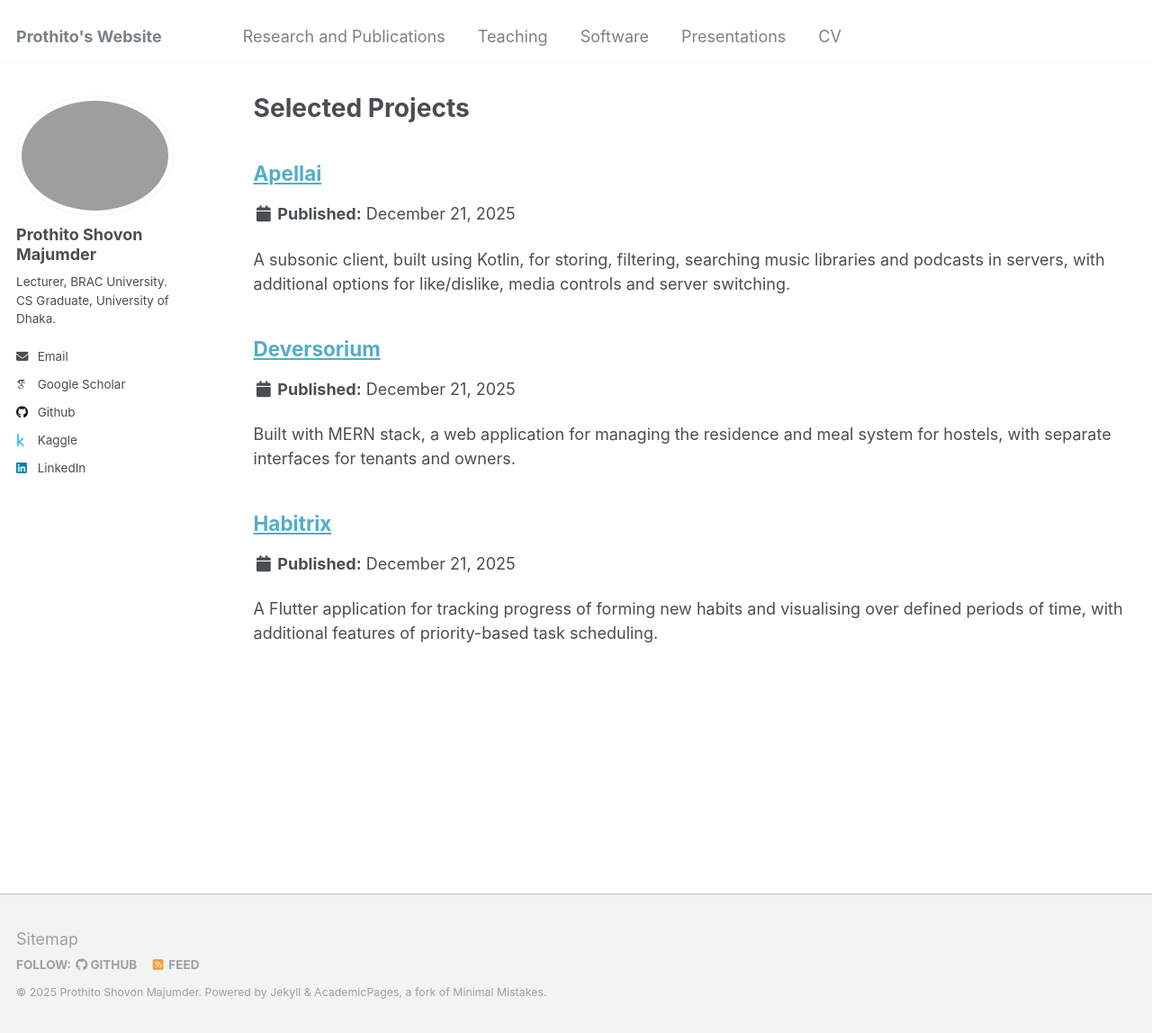
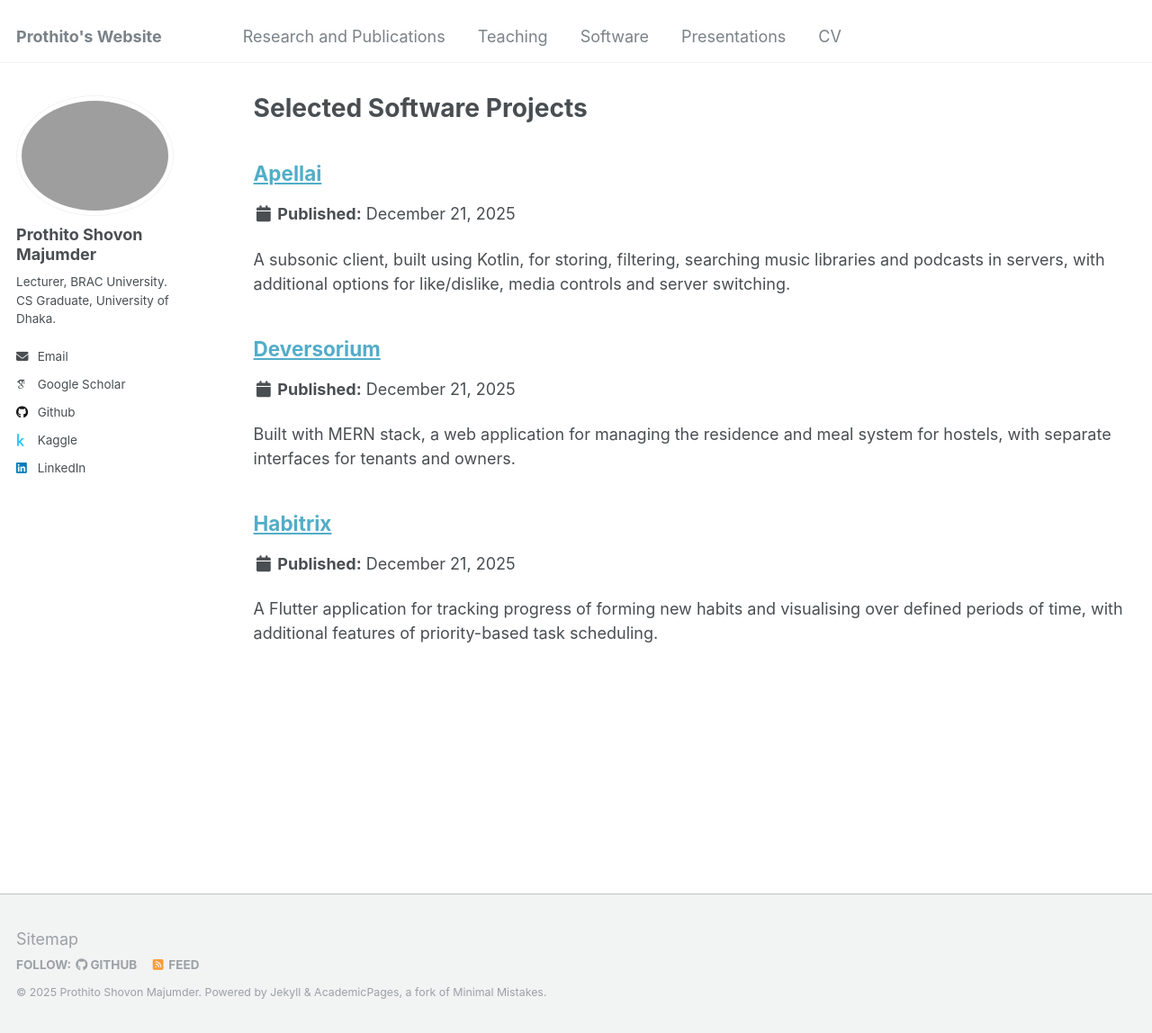
Before and after one commit to prothitoshovon/prothitoshovon.github.io, a Jekyll site: the page built from _pages/portfolio.html, in a window 1280 px wide and 1148 px high. Shown: the whole window at 90% size. Built offline with Jekyll 4.4.1, drawn with Linux system fonts in a browser that asks for light colours; some web fonts are replaced.

Commit message:
software link was broken

```diff
--- a/_pages/portfolio.html
+++ b/_pages/portfolio.html
@@ -1,7 +1,7 @@
 ---
 layout: archive
-title: "Selected Projects"
-permalink: /projects/
+title: "Selected Software Projects"
+permalink: /softwares/
 author_profile: true
 ---
 
```
